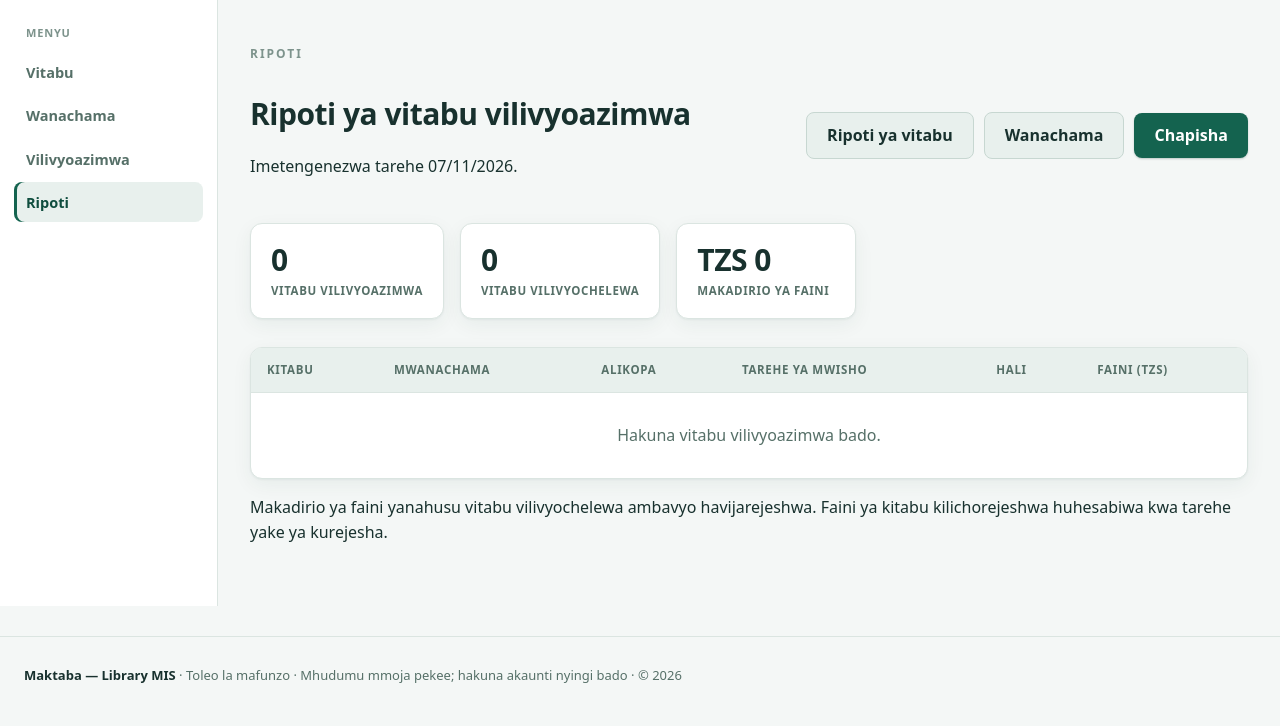
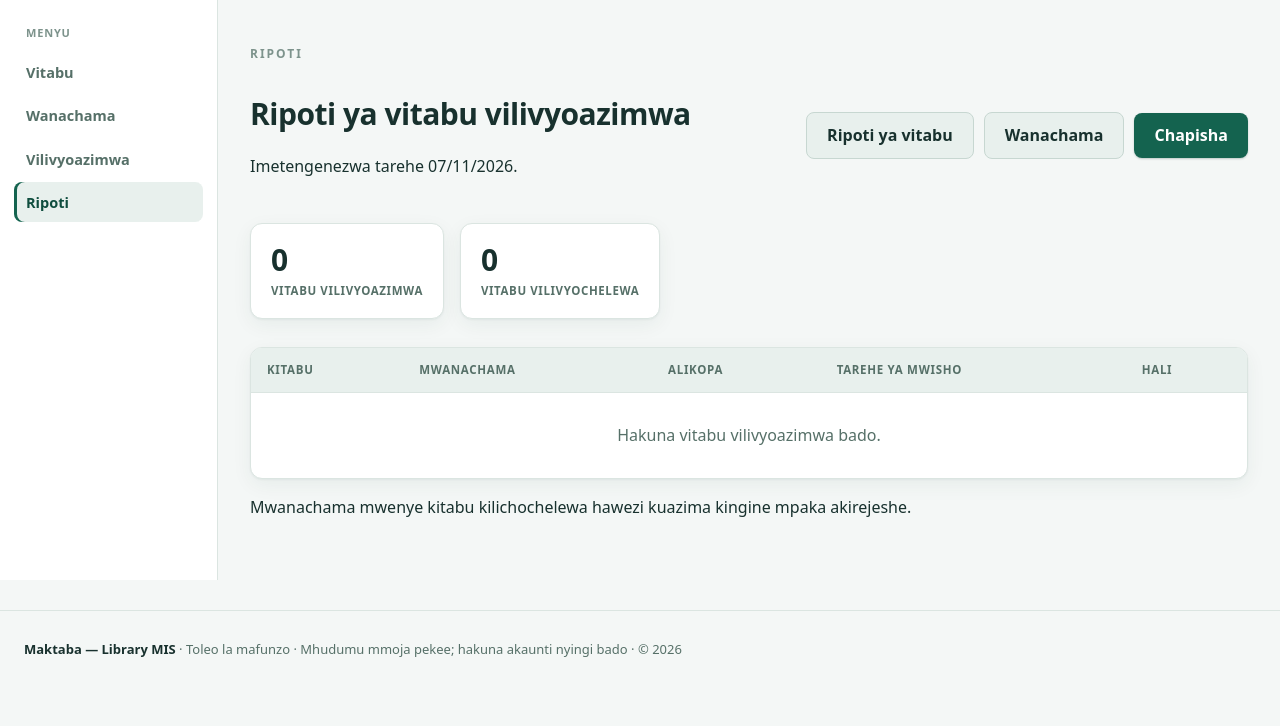
Before and after one commit to abalha/Simple-library-, a Flask app: page /reports/loans in a window 1280 px wide. Shown: the part 74-800 px from the top of the page. Run offline with Flask 3, Linux system fonts and the light colour scheme; the visitor is signed in with stand-in values (Sample User, id 1); data that the repository does not hold is empty.

Commit message:
Faini zimeondolewa kabisa — adhabu ni kuzuia mwenye deni la kitabu kurejesha kwanza

```diff
--- a/app.py
+++ b/app.py
@@ -10,7 +10,6 @@ from flask import Flask
 from config import (
     DEFAULT_LIBRARIAN_PASSWORD,
     DEFAULT_LIBRARIAN_USERNAME,
-    FINE_PER_DAY,
     LOAN_DAYS,
     MAX_STUDENT_LOANS,
     MAX_TEACHER_LOANS,
@@ -23,7 +22,6 @@ __all__ = [
     "create_app",
     "DEFAULT_LIBRARIAN_PASSWORD",
     "DEFAULT_LIBRARIAN_USERNAME",
-    "FINE_PER_DAY",
     "LOAN_DAYS",
     "MAX_STUDENT_LOANS",
     "MAX_TEACHER_LOANS",
--- a/config.py
+++ b/config.py
@@ -3,6 +3,5 @@
 LOAN_DAYS = 30
 MAX_STUDENT_LOANS = 3
 MAX_TEACHER_LOANS = 5
-FINE_PER_DAY = 1000
 DEFAULT_LIBRARIAN_USERNAME = "admin"
 DEFAULT_LIBRARIAN_PASSWORD = "maktaba2026"
--- a/i18n.py
+++ b/i18n.py
@@ -35,7 +35,6 @@ ENGLISH = {
     "Wanachama hai": "Active members",
     "Vitabu vilivyoazimwa": "Borrowed books",
     "Vilivyochelewa": "Overdue books",
-    "Makadirio ya faini": "Estimated fines",
     "Tafuta": "Search",
     "Onyesha vyote": "Show all",
     "Badilisha": "Edit",
@@ -65,7 +64,6 @@ ENGLISH = {
     "Hali": "Status",
     "Tarehe ya kuazima": "Borrowed date",
     "Tarehe ya mwisho": "Due date",
-    "Faini (TZS)": "Fine (TZS)",
     "Rejesha": "Return",
     "Kwenye mikono": "On loan",
     "Imechelewa siku": "Overdue by",
@@ -104,8 +102,6 @@ ENGLISH = {
     "Hakuna wanachama bado.": "No members yet.",
     "Hakuna vitabu vilivyoazimwa bado.": "No borrowed books yet.",
     "Imerejeshwa": "Returned",
-    "inayokadiriwa": "estimated",
-    "makadirio": "estimated",
     "Taarifa za kitabu zimehifadhiwa.": "Book details have been saved.",
     "Kitabu kimefutwa.": "Book has been deleted.",
     "Taarifa za mwanachama zimehifadhiwa.": "Member details have been saved.",
@@ -137,7 +133,6 @@ ENGLISH = {
     "ambavyo bado hajarejesha; hawezi kuazima kingine.": "books not yet returned; they cannot borrow another.",
     "Chagua kitabu halali.": "Select a valid book.",
     "Hakuna nakala za kitabu hiki zilizobaki kwa sasa.": "No copies of this book are left right now.",
-    "faini": "fine",
     "Tafuta kwa jina la kitabu au mwandishi": "Search by book title or author",
     "Tafuta kwa kitabu, jina la mwanachama au namba": "Search by book, member name or number",
     "Tafuta kwa namba ya mwanachama au jina": "Search by member number or name",
@@ -148,13 +143,8 @@ ENGLISH = {
     "Hakuna wanachama bado. Anza kwa kusajili mwanachama.": "No members yet. Start by registering a member.",
     "Hakuna vitabu vilivyoazimwa bado. Anza kwa kuazima kitabu.": "No borrowed books yet. Start by lending a book.",
     "kilichelewa siku": "was overdue by",
-    "Faini ni TZS": "The fine is TZS",
-    "kwa siku ya kuchelewa": "per day overdue",
     "Mwanachama mwenye kitabu kilichochelewa hawezi kuazima kingine mpaka akirejeshe.": "A member with an overdue book cannot borrow another until they return it.",
-    "Faini ya vitabu vilivyoazimwa bado ni makadirio tu — inahesabiwa kamili siku ya kurejesha; mfumo huu bado hauhifadhi malipo.": "Fines for books still on loan are estimates only — fully calculated on the day of return; this system does not record payments yet.",
     "Alikopa": "Borrowed on",
-    "Makadirio ya faini yanahusu vitabu vilivyochelewa ambavyo havijarejeshwa.": "Estimated fines cover overdue books that have not been returned.",
-    "Faini ya kitabu kilichorejeshwa huhesabiwa kwa tarehe yake ya kurejesha.": "The fine for a returned book is calculated from its actual return date.",
     "anarejesha": "is returning",
     "cha": "by",
     "Alikopa tarehe": "Borrowed on",
--- a/routes/books.py
+++ b/routes/books.py
@@ -4,7 +4,6 @@ from datetime import date
 
 from flask import abort, flash, redirect, render_template, request, url_for
 
-from config import FINE_PER_DAY
 from database import get_db
 from i18n import translate
 from routes.loans import active_loans_for_book
@@ -43,16 +42,11 @@ def register(app):
         overdue_count = sum(
             date.fromisoformat(loan["due_date"]) < today for loan in active_loans
         )
-        estimated_fines = sum(
-            max(0, (today - date.fromisoformat(loan["due_date"])).days) * FINE_PER_DAY
-            for loan in active_loans
-        )
         summary = {
             "members": member_totals["members"],
             "active_members": member_totals["active"],
             "active_loans": len(active_loans),
             "overdue_loans": overdue_count,
-            "estimated_fines": estimated_fines,
         }
         return render_template(
             "index.html", books=books, query=query, totals=totals, summary=summary
--- a/routes/loans.py
+++ b/routes/loans.py
@@ -4,7 +4,7 @@ from datetime import date, timedelta
 
 from flask import abort, flash, redirect, render_template, request, url_for
 
-from config import FINE_PER_DAY, LOAN_DAYS, MAX_STUDENT_LOANS, MAX_TEACHER_LOANS
+from config import LOAN_DAYS, MAX_STUDENT_LOANS, MAX_TEACHER_LOANS
 from database import get_db
 from i18n import translate
 
@@ -84,7 +84,6 @@ def enrich_loans(rows, today=None):
     for row in rows:
         loan = dict(row)
         loan["overdue_days"] = overdue_days(row, today)
-        loan["fine"] = loan["overdue_days"] * FINE_PER_DAY
         enriched.append(loan)
     return enriched
 
@@ -114,7 +113,6 @@ def register(app):
             active_count=active_count,
             overdue_count=overdue_count,
             today=today.isoformat(),
-            fine_per_day=FINE_PER_DAY,
             query=query,
         )
 
@@ -219,7 +217,7 @@ def register(app):
             )
             get_db().commit()
             flash(
-                f"{translate('Kitabu kimerejeshwa.')} {translate('Kimechelewa siku')} {days_late}; {translate('faini')} TZS {days_late * FINE_PER_DAY}."
+                f"{translate('Kitabu kimerejeshwa.')} {translate('Kimechelewa siku')} {days_late}."
                 if days_late
                 else translate("Kitabu kimerejeshwa.")
             )
@@ -230,5 +228,4 @@ def register(app):
             book=book,
             member=member,
             days_late=days_late,
-            fine=days_late * FINE_PER_DAY,
         )
--- a/routes/reports.py
+++ b/routes/reports.py
@@ -35,17 +35,11 @@ def register(app):
         overdue_count = sum(
             loan["returned_at"] is None and loan["overdue_days"] > 0 for loan in loans
         )
-        estimated_fines = sum(
-            loan["fine"]
-            for loan in loans
-            if loan["returned_at"] is None and loan["overdue_days"] > 0
-        )
         return render_template(
             "loans_report.html",
             loans=loans,
             active_count=active_count,
             overdue_count=overdue_count,
-            estimated_fines=estimated_fines,
             generated_at=today.isoformat(),
         )
 
--- a/seed_data.py
+++ b/seed_data.py
@@ -59,7 +59,7 @@ def main():
         loans = [
             # Mkopo wa kawaida ulio mikononi.
             (1, 1, today - timedelta(days=10), today + timedelta(days=20), None),
-            # Mkopo uliochelewa, wa kuonyesha overdue/faini.
+            # Mkopo uliochelewa, wa kuonyesha overdue na uzuiaji wa kukopa.
             (2, 2, today - timedelta(days=35), today - timedelta(days=5), None),
             # Mkopo uliorejeshwa kwa wakati.
             (
--- a/templates/index.html
+++ b/templates/index.html
@@ -22,10 +22,6 @@ block content %}
     </div>
     <div>
       <strong>{{ summary.overdue_loans }}</strong><span>{{ t('Vilivyochelewa') }}</span>
-    </div>
-    <div>
-      <strong>TZS {{ summary.estimated_fines }}</strong
-      ><span>{{ t('Makadirio ya faini') }}</span>
     </div>
   </div>
 </section>
--- a/templates/loan_return.html
+++ b/templates/loan_return.html
@@ -14,7 +14,7 @@ block content %}
   {% if days_late > 0 %}
   <div class="errors" role="alert">
     <p>
-      {{ t('Kitabu hiki kimechelewa kwa siku') }} {{ days_late }}. {{ t('Faini ni TZS') }} {{ fine }}.
+      {{ t('Kitabu hiki kimechelewa kwa siku') }} {{ days_late }}.
     </p>
   </div>
   {% endif %}
--- a/templates/loans_report.html
+++ b/templates/loans_report.html
@@ -19,9 +19,6 @@
   <div>
     <strong>{{ overdue_count }}</strong><span>{{ t('Vitabu vilivyochelewa') }}</span>
   </div>
-  <div>
-    <strong>TZS {{ estimated_fines }}</strong><span>{{ t('Makadirio ya faini') }}</span>
-  </div>
 </div>
 <div class="table">
   <table>
@@ -32,7 +29,6 @@
         <th>{{ t('Alikopa') }}</th>
         <th>{{ t('Tarehe ya mwisho') }}</th>
         <th>{{ t('Hali') }}</th>
-        <th>{{ t('Faini (TZS)') }}</th>
       </tr>
     </thead>
     <tbody>
@@ -47,21 +43,16 @@
           }}{% elif loan.overdue_days > 0 %}{{ t('Imechelewa siku') }} {{ loan.overdue_days
           }}{% else %}{{ t('Kwenye mikono') }}{% endif %}
         </td>
-        <td>
-          {{ loan.fine if loan.overdue_days > 0 else 0 }}{% if not
-          loan.returned_at and loan.overdue_days > 0 %} ({{ t('makadirio') }}){% endif %}
-        </td>
       </tr>
       {% else %}
       <tr>
-        <td colspan="6">{{ t('Hakuna vitabu vilivyoazimwa bado.') }}</td>
+        <td colspan="5">{{ t('Hakuna vitabu vilivyoazimwa bado.') }}</td>
       </tr>
       {% endfor %}
     </tbody>
   </table>
 </div>
 <p>
-  {{ t('Makadirio ya faini yanahusu vitabu vilivyochelewa ambavyo havijarejeshwa.') }}
-  {{ t('Faini ya kitabu kilichorejeshwa huhesabiwa kwa tarehe yake ya kurejesha.') }}
+  {{ t('Mwanachama mwenye kitabu kilichochelewa hawezi kuazima kingine mpaka akirejeshe.') }}
 </p>
 {% endblock %}
```
Also changed, not shown: PROGRESS.md (+17 -5 lines), templates/loans.html (+2 -9 lines), test_app.py (+6 -6 lines), README.md.
